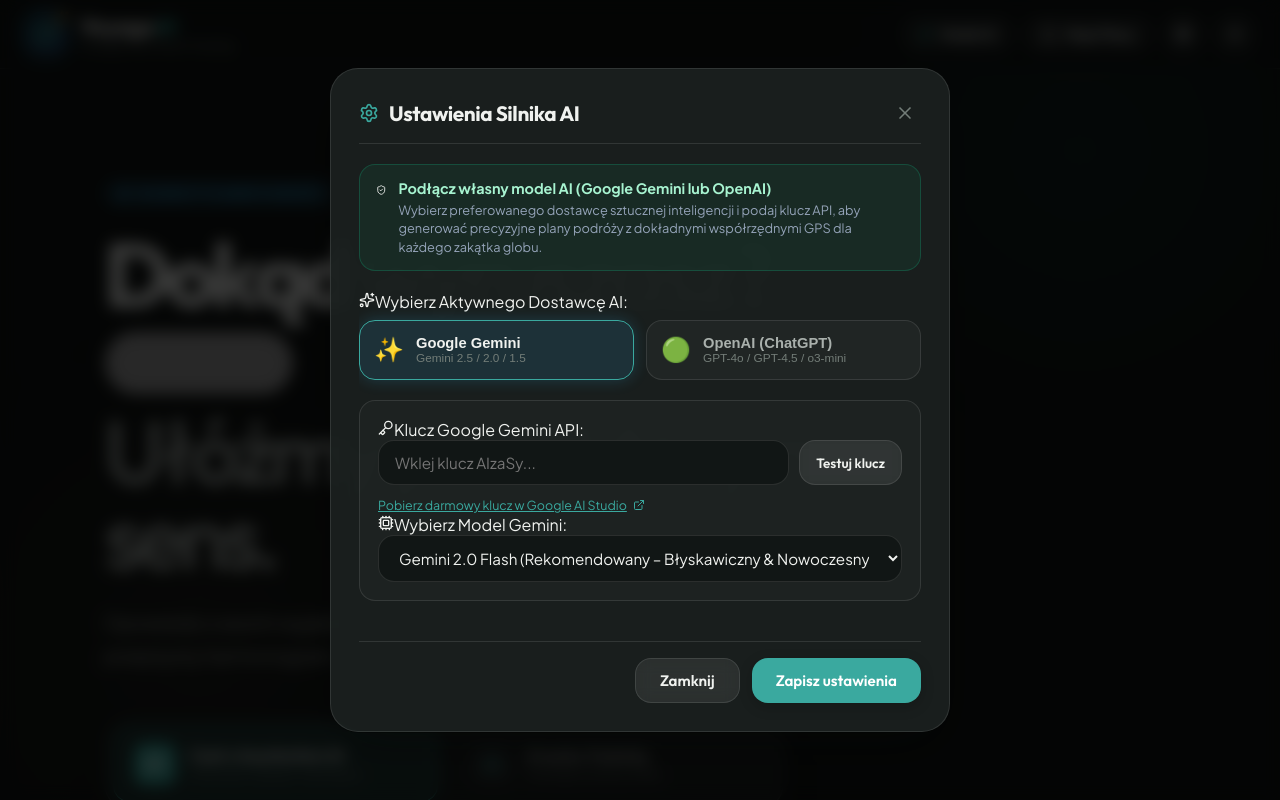
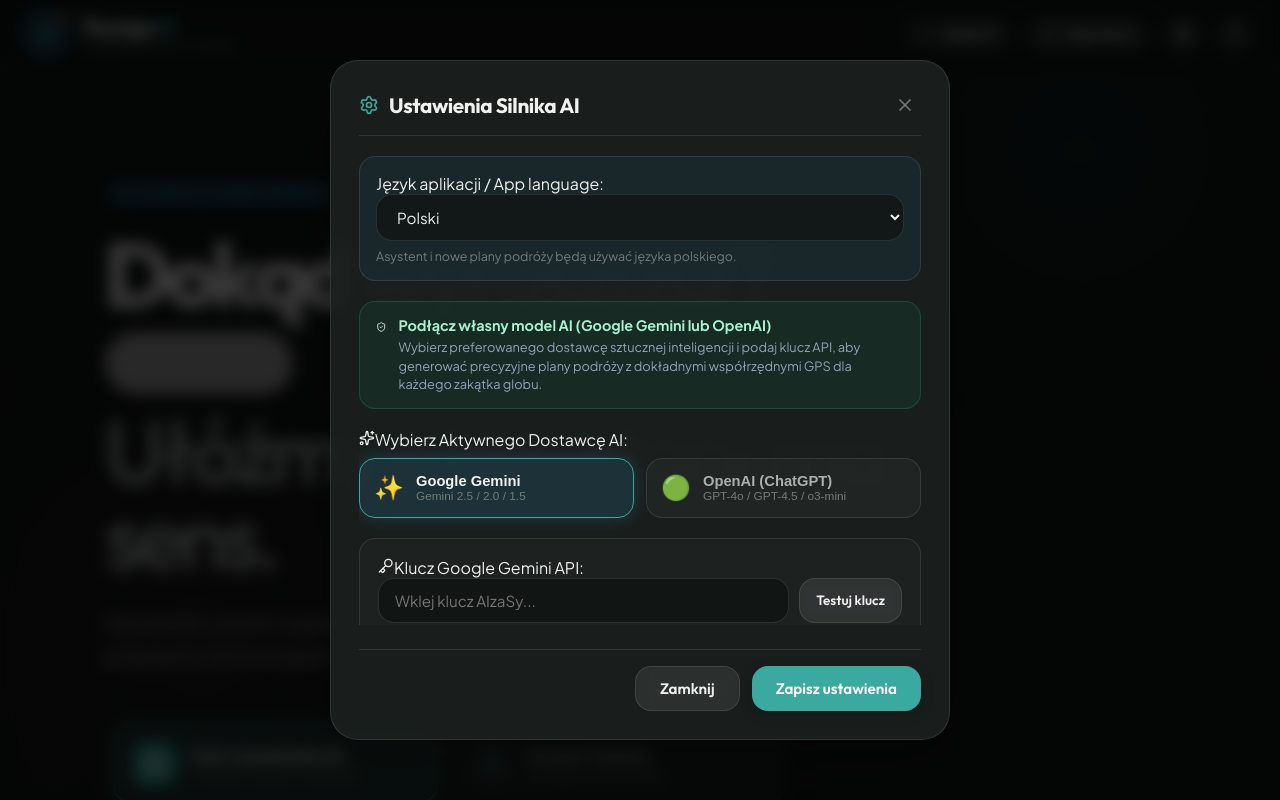
Before and after one commit to tomaszjader/trip-planner, a React (Vite) app: page / in a window 1280 px wide. Both pictures are taken after a click on the button "Model AI". Shown: the top 800 px of the page. Built offline with nearby package versions, Linux system fonts and the light colour scheme; grey boxes are pictures that could not be loaded.

Commit message:
feat: add English version

```diff
--- a/src/App.tsx
+++ b/src/App.tsx
@@ -34,6 +34,7 @@
     const settings = getAppSettings();
     setCurrentTheme(settings.theme || 'dark');
     document.documentElement.setAttribute('data-theme', settings.theme || 'dark');
+    document.documentElement.lang = settings.language || 'pl';
   }, []);
 
   const handleToggleTheme = () => {
--- a/src/components/SettingsModal.tsx
+++ b/src/components/SettingsModal.tsx
@@ -1,12 +1,13 @@
 import React, { useEffect, useState } from 'react';
 import { X, Settings, Key, Cpu, Check, ExternalLink, ShieldCheck, AlertCircle, Sparkles } from 'lucide-react';
-import { AIProvider } from '../types/travel';
+import { AIProvider, AppSettings } from '../types/travel';
 import {
   getAiProvider, setAiProvider,
   getStoredGeminiApiKey, setStoredGeminiApiKey,
   getStoredOpenAiApiKey, setStoredOpenAiApiKey,
   getStoredGeminiModel, setStoredGeminiModel,
-  getStoredOpenAiModel, setStoredOpenAiModel
+  getStoredOpenAiModel, setStoredOpenAiModel,
+  getAppSettings, saveAppSettings
 } from '../services/storageService';
 
 interface SettingsModalProps {
@@ -20,6 +21,7 @@
   const [openAiApiKey, setOpenAiKey] = useState(getStoredOpenAiApiKey());
   const [geminiModel, setGeminiModel] = useState(getStoredGeminiModel());
   const [openAiModel, setOpenAiModel] = useState(getStoredOpenAiModel());
+  const [language, setLanguage] = useState<AppSettings['language']>(getAppSettings().language);
 
   const [savedSuccess, setSavedSuccess] = useState(false);
   const [geminiTestStatus, setGeminiTestStatus] = useState<'idle' | 'testing' | 'valid' | 'invalid'>('idle');
@@ -49,6 +51,8 @@
     setStoredOpenAiApiKey(openAiApiKey);
     setStoredGeminiModel(geminiModel);
     setStoredOpenAiModel(openAiModel);
+    saveAppSettings({ language });
+    document.documentElement.lang = language;
 
     setSavedSuccess(true);
     setTimeout(() => {
@@ -134,6 +138,18 @@
         </div>
 
         <div className="modal-body">
+          <div className="form-group language-settings">
+            <label className="form-label" htmlFor="app-language">Język aplikacji / App language:</label>
+            <select id="app-language" value={language} onChange={(event) => setLanguage(event.target.value as AppSettings['language'])}>
+              <option value="pl">Polski</option>
+              <option value="en">English</option>
+            </select>
+            <span className="language-hint">
+              {language === 'en'
+                ? 'The assistant and newly generated trip plans will use English.'
+                : 'Asystent i nowe plany podróży będą używać języka polskiego.'}
+            </span>
+          </div>
           <div className="api-info-banner">
             <ShieldCheck size={22} className="text-emerald" />
             <div>
@@ -331,6 +347,21 @@
           padding: 28px;
         }
 
+        .language-settings {
+          padding: 16px;
+          margin-bottom: 20px;
+          border: 1px solid var(--border-color);
+          border-radius: var(--radius-md);
+          background: rgba(56, 189, 248, 0.06);
+        }
+
+        .language-hint {
+          display: block;
+          margin-top: 7px;
+          color: var(--text-muted);
+          font-size: 0.78rem;
+        }
+
         .api-info-banner {
           display: flex;
           align-items: flex-start;
--- a/src/services/geminiService.ts
+++ b/src/services/geminiService.ts
@@ -6,7 +6,8 @@
   getStoredOpenAiApiKey,
   getStoredGeminiModel,
   getStoredOpenAiModel,
-  hasAnyApiKey
+  hasAnyApiKey,
+  getAppSettings
 } from './storageService';
 
 /**
@@ -25,9 +26,10 @@
  * Builds the comprehensive prompt for generating a detailed trip plan.
  */
 function buildTripPrompt(preferences: TravelPreferences): string {
+  const outputLanguage = getAppSettings().language === 'en' ? 'English' : 'Polish';
   return `
 Jesteś elitarnym przewodnikiem i planistą podróży w aplikacji VoyageAI.
-Stwórz perfekcyjny, niesamowicie szczegółowy i realistyczny plan podróży w języku polskim.
+Stwórz perfekcyjny, niesamowicie szczegółowy i realistyczny plan podróży. Wszystkie treści przeznaczone dla użytkownika (tytuły, opisy, porady, etykiety i tłumaczenia) napisz w języku: ${outputLanguage}.
 Format odpowiedzi: CZYSTY JSON bez żadnych znaczników Markdown wokół (bez \`\`\`json).
 
 Wymogi dla planu podróży:
@@ -297,15 +299,16 @@
   const geminiKey = getStoredGeminiApiKey();
   const openAiKey = getStoredOpenAiApiKey();
 
+  const outputLanguage = getAppSettings().language === 'en' ? 'English' : 'Polish';
   const systemInstruction = `
 Jesteś przyjaznym, profesjonalnym doradcą i asystentem podróżniczym w aplikacji VoyageAI.
-Rozmawiasz po polsku. Twoim zadaniem jest pomóc użytkownikowi zaplanować idealną podróż poprzez naturalny dialog.
+Rozmawiasz z użytkownikiem wyłącznie w języku ${outputLanguage}. Twoim zadaniem jest pomóc użytkownikowi zaplanować idealną podróż poprzez naturalny dialog.
 Zadawaj celne pytania, jeśli brakuje kluczowych informacji (dokąd, na ile dni, jaki styl: relaks vs zwiedzanie vs kulinaria vs trekking, jaki budżet, z kim podróżuje).
 Gdy masz już wystarczająco dużo szczegółów (lub gdy użytkownik wprost poprosi o plan), podsumuj jego wybory i zaproponuj wygenerowanie planu.
 
 Zwróć odpowiedź w czystym formacie JSON:
 {
-  "reply": "Twoja miła, konwersacyjna odpowiedź po polsku",
+  "reply": "Twoja miła, konwersacyjna odpowiedź w języku ${outputLanguage}",
   "extractedPreferences": {
     "destination": "wykryte miasto/kraj lub null",
     "durationDays": "liczba dni lub null",
--- a/src/services/storageService.ts
+++ b/src/services/storageService.ts
@@ -8,7 +8,8 @@
   OPENAI_API_KEY: 'voyage_ai_openai_api_key',
   GEMINI_MODEL: 'voyage_ai_gemini_model',
   OPENAI_MODEL: 'voyage_ai_openai_model',
-  THEME: 'voyage_ai_theme'
+  THEME: 'voyage_ai_theme',
+  LANGUAGE: 'voyage_ai_language'
 };
 
 export function getSavedTrips(): TripPlan[] {
@@ -149,7 +150,7 @@
     selectedOpenAIModel: getStoredOpenAiModel(),
     selectedModel: getStoredModel(),
     theme: (localStorage.getItem(STORAGE_KEYS.THEME) as any) || 'dark',
-    language: 'pl'
+    language: (localStorage.getItem(STORAGE_KEYS.LANGUAGE) as AppSettings['language']) || 'pl'
   };
 }
 
@@ -160,4 +161,5 @@
   if (settings.selectedGeminiModel !== undefined) setStoredGeminiModel(settings.selectedGeminiModel);
   if (settings.selectedOpenAIModel !== undefined) setStoredOpenAiModel(settings.selectedOpenAIModel);
   if (settings.theme !== undefined) localStorage.setItem(STORAGE_KEYS.THEME, settings.theme);
+  if (settings.language !== undefined) localStorage.setItem(STORAGE_KEYS.LANGUAGE, settings.language);
 }
```
